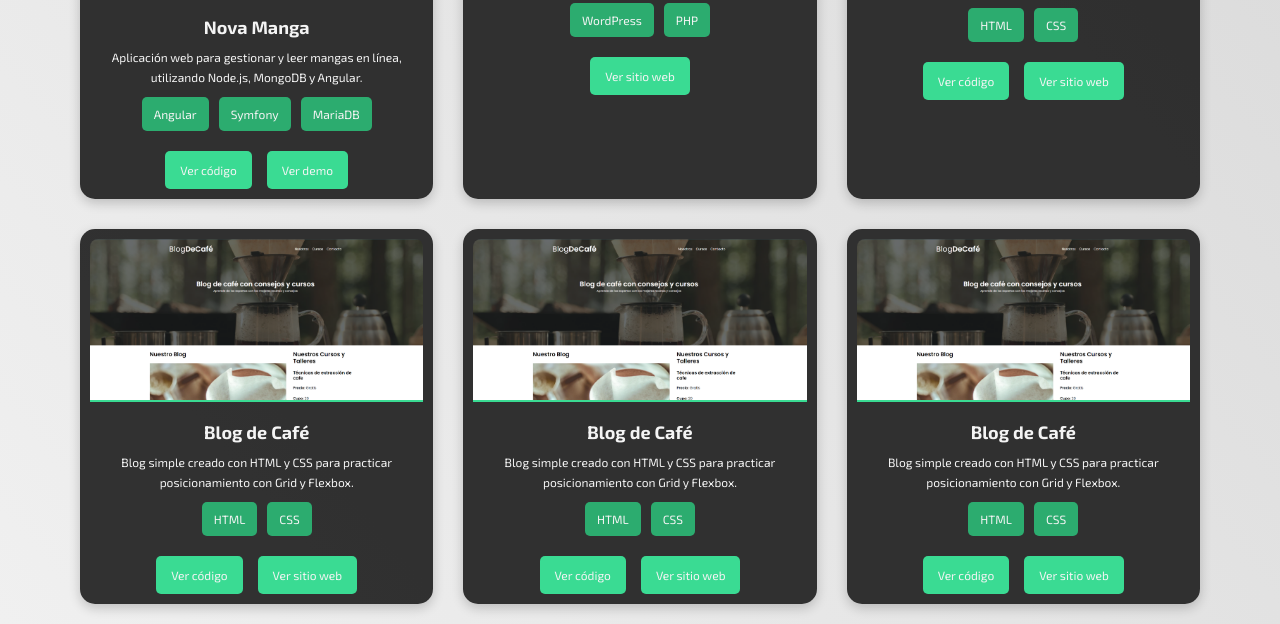
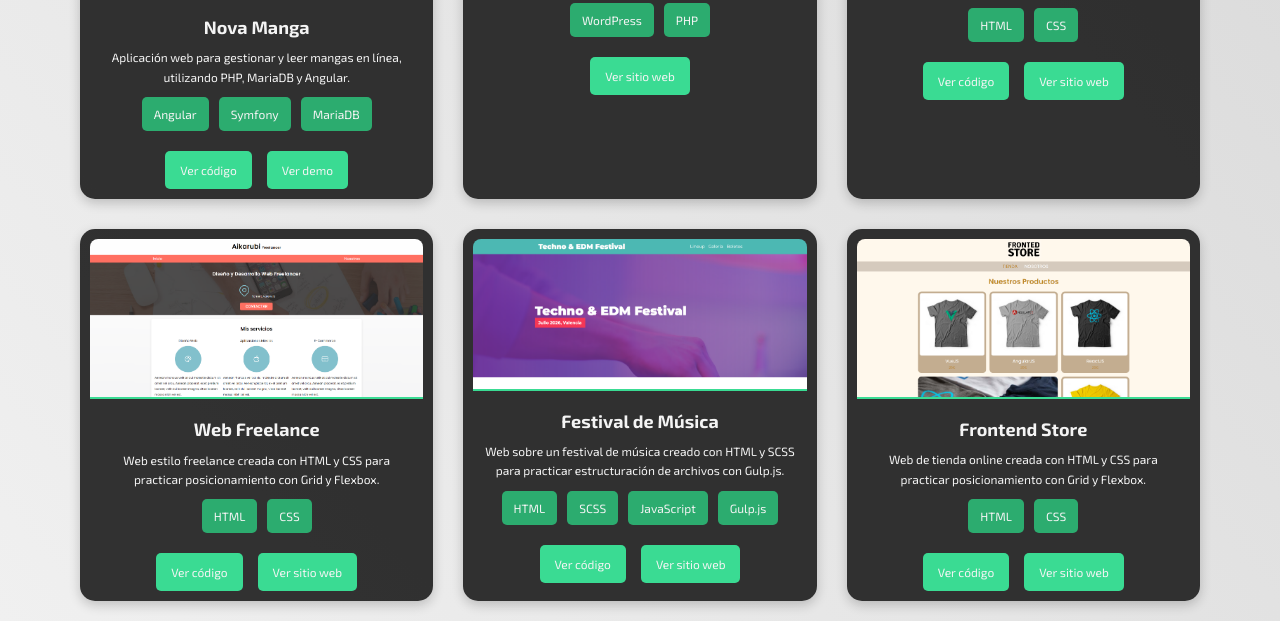
Before and after one commit to Aikarubi/aikarubi-portfolio, a plain HTML site: page views/proyectos.html in a window 1280 px wide. Shown: the part 376-1000 px from the top of the page. Drawn offline with Linux system fonts and the light colour scheme; a script that the page names is missing.

Commit message:
añadiendo proyectos

```diff
--- a/views/proyectos.html
+++ b/views/proyectos.html
@@ -22,7 +22,7 @@
             <div class="proyecto">
                 <img src="/assets/img/novamanga.png" alt="Nova Manga">
                 <h3>Nova Manga</h3>
-                <p>Aplicación web para gestionar y leer mangas en línea, utilizando Node.js, MongoDB y Angular.</p>
+                <p>Aplicación web para gestionar y leer mangas en línea, utilizando PHP, MariaDB y Angular.</p>
                 <div class="tecnologias-usadas">
                     <span>Angular</span> <span>Symfony</span> <span>MariaDB</span>
                 </div>
@@ -61,43 +61,43 @@
 
             <!-- Proyecto 4 -->
             <div class="proyecto">
-                <img src="/assets/img/blog.png" alt="Blog de Café">
-                <h3>Blog de Café</h3>
-                <p>Blog simple creado con HTML y CSS para practicar posicionamiento con Grid y Flexbox.</p>
+                <img src="/assets/img/freelance.png" alt="Web Freelance">
+                <h3>Web Freelance</h3>
+                <p>Web estilo freelance creada con HTML y CSS para practicar posicionamiento con Grid y Flexbox.</p>
                 <div class="tecnologias-usadas">
                     <span>HTML</span> <span>CSS</span>
                 </div>
                 <div class="botones">
-                    <a href="https://github.com/Aikarubi/blog-de-cafe" class="btn-ver-codigo">Ver código</a>
-                    <a href="https://blogdecafe-aikarubi.netlify.app/" class="btn-ver-sitio">Ver sitio web</a>
+                    <a href="https://github.com/Aikarubi/DesingFreelancer" class="btn-ver-codigo">Ver código</a>
+                    <a href="https://desingfreelancer-aikarubi.netlify.app/" class="btn-ver-sitio">Ver sitio web</a>
                 </div>
             </div>
 
             <!-- Proyecto 5 -->
             <div class="proyecto">
-                <img src="/assets/img/blog.png" alt="Blog de Café">
-                <h3>Blog de Café</h3>
-                <p>Blog simple creado con HTML y CSS para practicar posicionamiento con Grid y Flexbox.</p>
+                <img src="/assets/img/festival.png" alt="Festival de Música">
+                <h3>Festival de Música</h3>
+                <p>Web sobre un festival de música creado con HTML y SCSS para practicar estructuración de archivos con Gulp.js.</p>
                 <div class="tecnologias-usadas">
-                    <span>HTML</span> <span>CSS</span>
+                    <span>HTML</span> <span>SCSS</span> <span>JavaScript</span> <span>Gulp.js</span>
                 </div>
                 <div class="botones">
-                    <a href="https://github.com/Aikarubi/blog-de-cafe" class="btn-ver-codigo">Ver código</a>
-                    <a href="https://blogdecafe-aikarubi.netlify.app/" class="btn-ver-sitio">Ver sitio web</a>
+                    <a href="https://github.com/Aikarubi/festival-de-musica" class="btn-ver-codigo">Ver código</a>
+                    <a href="https://festival-de-musica-aikarubi.netlify.app/" class="btn-ver-sitio">Ver sitio web</a>
                 </div>
             </div>
 
             <!-- Proyecto 6 -->
             <div class="proyecto">
-                <img src="/assets/img/blog.png" alt="Blog de Café">
-                <h3>Blog de Café</h3>
-                <p>Blog simple creado con HTML y CSS para practicar posicionamiento con Grid y Flexbox.</p>
+                <img src="/assets/img/store.png" alt="Frontend Store">
+                <h3>Frontend Store</h3>
+                <p>Web de tienda online creada con HTML y CSS para practicar posicionamiento con Grid y Flexbox.</p>
                 <div class="tecnologias-usadas">
                     <span>HTML</span> <span>CSS</span>
                 </div>
                 <div class="botones">
-                    <a href="https://github.com/Aikarubi/blog-de-cafe" class="btn-ver-codigo">Ver código</a>
-                    <a href="https://blogdecafe-aikarubi.netlify.app/" class="btn-ver-sitio">Ver sitio web</a>
+                    <a href="https://github.com/Aikarubi/FrontendStore" class="btn-ver-codigo">Ver código</a>
+                    <a href="https://github.com/Aikarubi/FrontendStore" class="btn-ver-sitio">Ver sitio web</a>
                 </div>
             </div>
         </div>
```
